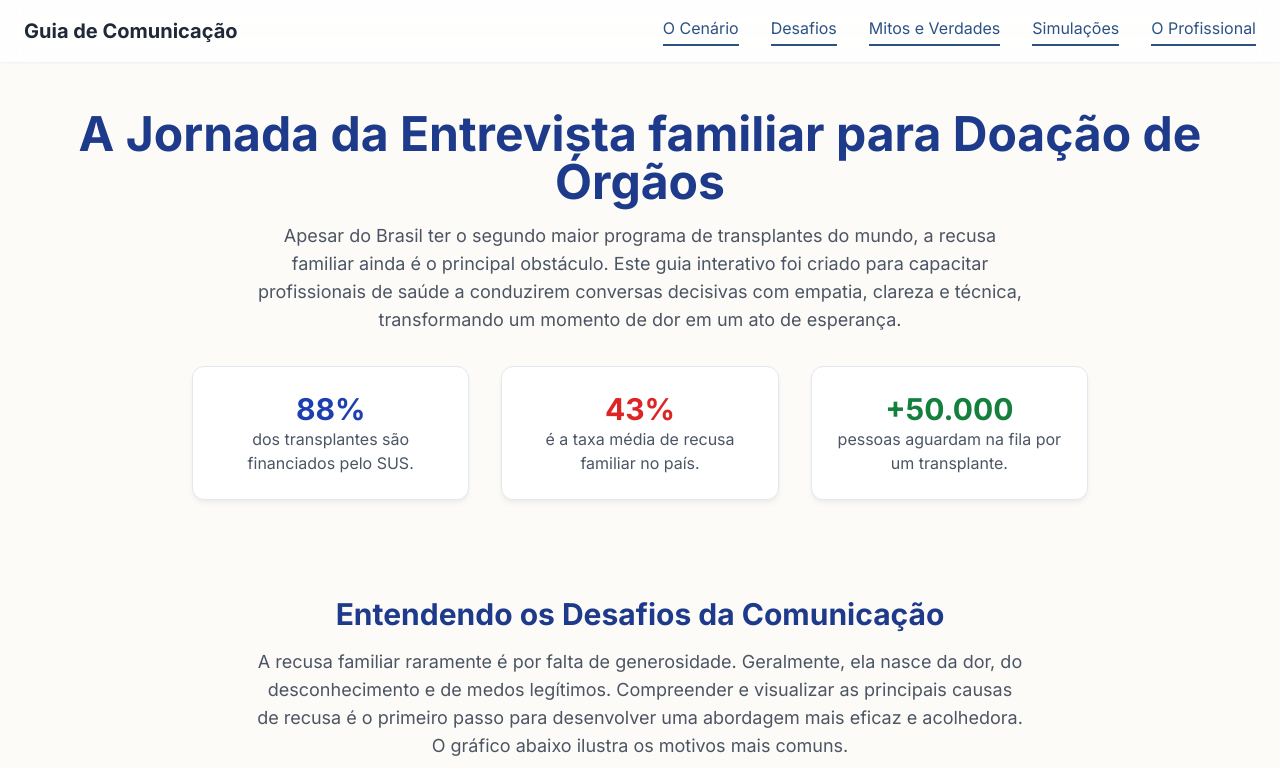
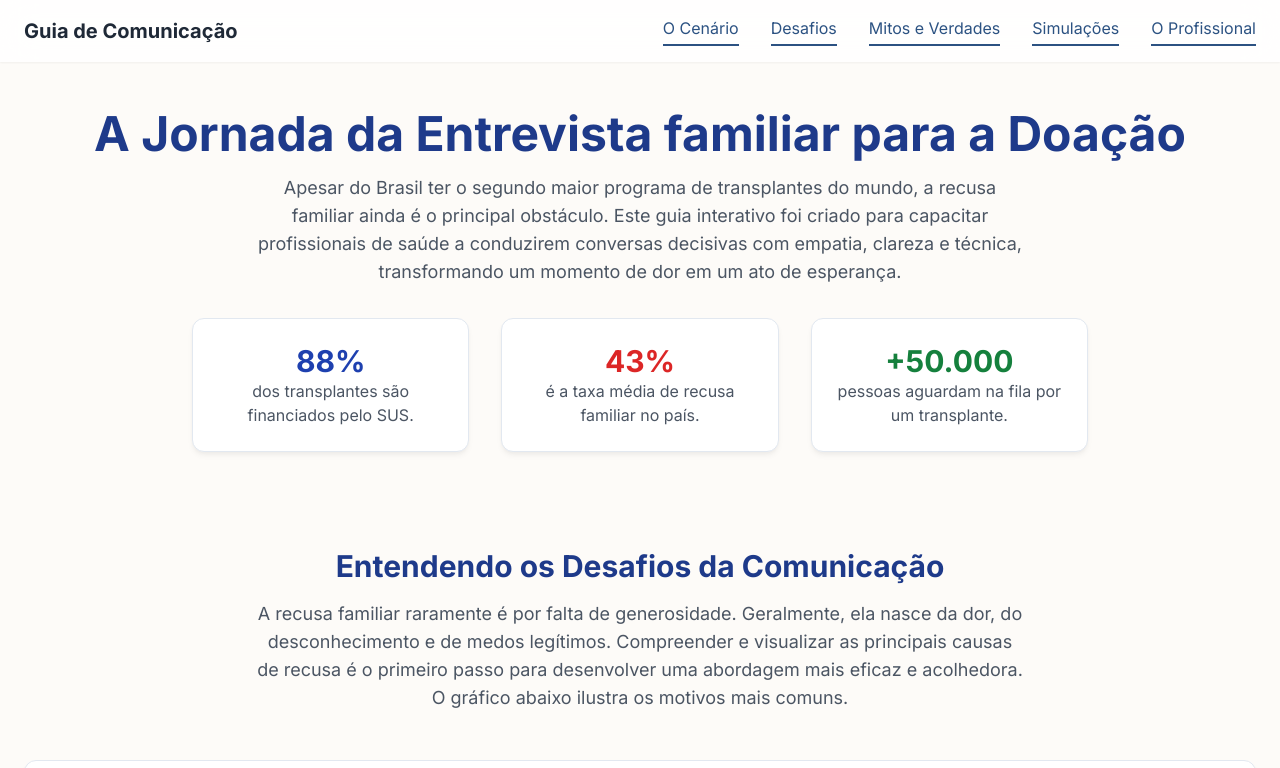
Before and after one commit to Stterphann/Jornada-da-entrevista-familiar, a plain HTML site: page index.html in a window 1280 px wide. Shown: the top 768 px of the page. Drawn offline with nearby package versions, Linux system fonts and the light colour scheme.

Commit message:
Update index.html

```diff
--- a/index.html
+++ b/index.html
@@ -87,7 +87,7 @@
     <main class="container mx-auto px-6 py-12">
 
         <section id="cenario" class="text-center mb-24 scroll-mt-20">
-            <h1 class="text-4xl md:text-5xl font-bold text-blue-900 mb-4">A Jornada da Entrevista familiar para Doação de Órgãos</h1>
+            <h1 class="text-4xl md:text-5xl font-bold text-blue-900 mb-4">A Jornada da Entrevista familiar para a Doação</h1>
             <p class="text-lg text-gray-600 max-w-3xl mx-auto mb-8">Apesar do Brasil ter o segundo maior programa de transplantes do mundo, a recusa familiar ainda é o principal obstáculo. Este guia interativo foi criado para capacitar profissionais de saúde a conduzirem conversas decisivas com empatia, clareza e técnica, transformando um momento de dor em um ato de esperança.</p>
             <div class="grid grid-cols-1 md:grid-cols-3 gap-8 max-w-4xl mx-auto">
                 <div class="card p-6 text-center">
```
